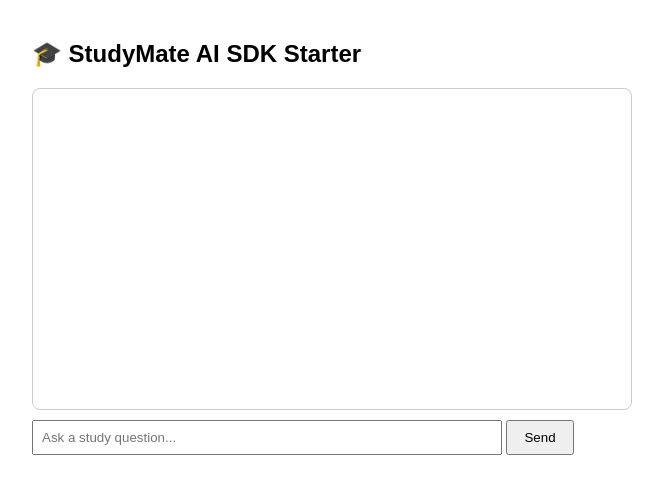
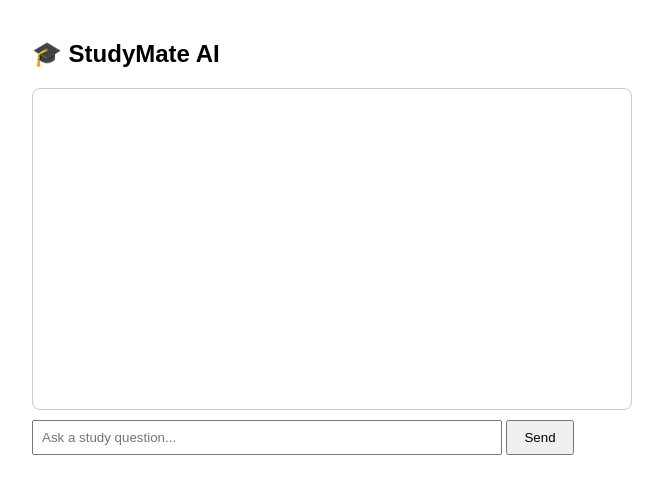
Before and after one commit to patrickagu/AI-SDK-DEMO, a plain HTML site: page public/index.html in a window 1280 px wide. Shown: the whole page, without its empty margins (308-971 px from the left). Drawn offline with Linux system fonts and the light colour scheme.

Commit message:
Made minor changes to index.html

```diff
--- a/public/index.html
+++ b/public/index.html
@@ -3,11 +3,11 @@
 <head>
   <meta charset="UTF-8" />
   <meta name="viewport" content="width=device-width, initial-scale=1.0" />
-  <title>StudyMate Mini Demo</title>
+  <title>StudyMate AI</title>
   <link rel="stylesheet" href="style.css" />
 </head>
 <body>
-  <h2>🎓 StudyMate AI SDK Starter</h2>
+  <h2>🎓 StudyMate AI</h2>
   <div id="chat-box"></div>
 
   <form id="chat-form">
```
